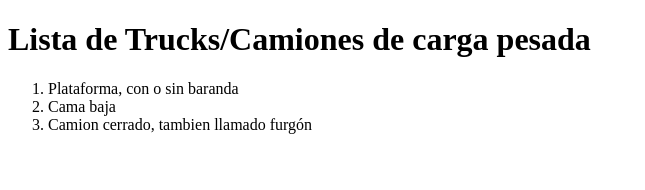
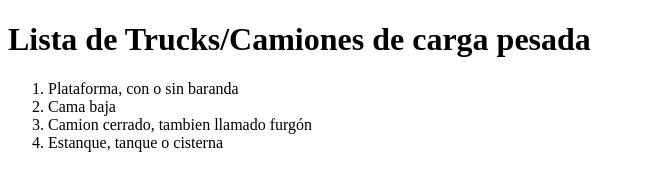
Before and after one commit to gilberod/PrimerPuntoRubri, a plain HTML site: page index.html in a window 1280 px wide. Shown: the whole page, without its empty margins (0-645 px from the left). Drawn offline with Linux system fonts and the light colour scheme.

Commit message:
Commit 4, se agrego otro tipo de camion

```diff
--- a/index.html
+++ b/index.html
@@ -11,6 +11,7 @@
         <li>Plataforma, con o sin baranda</li>
         <li> Cama baja </li>
         <li>Camion cerrado, tambien llamado furgón </li>
+        <li>Estanque, tanque o cisterna</li>
 
 
 
```
